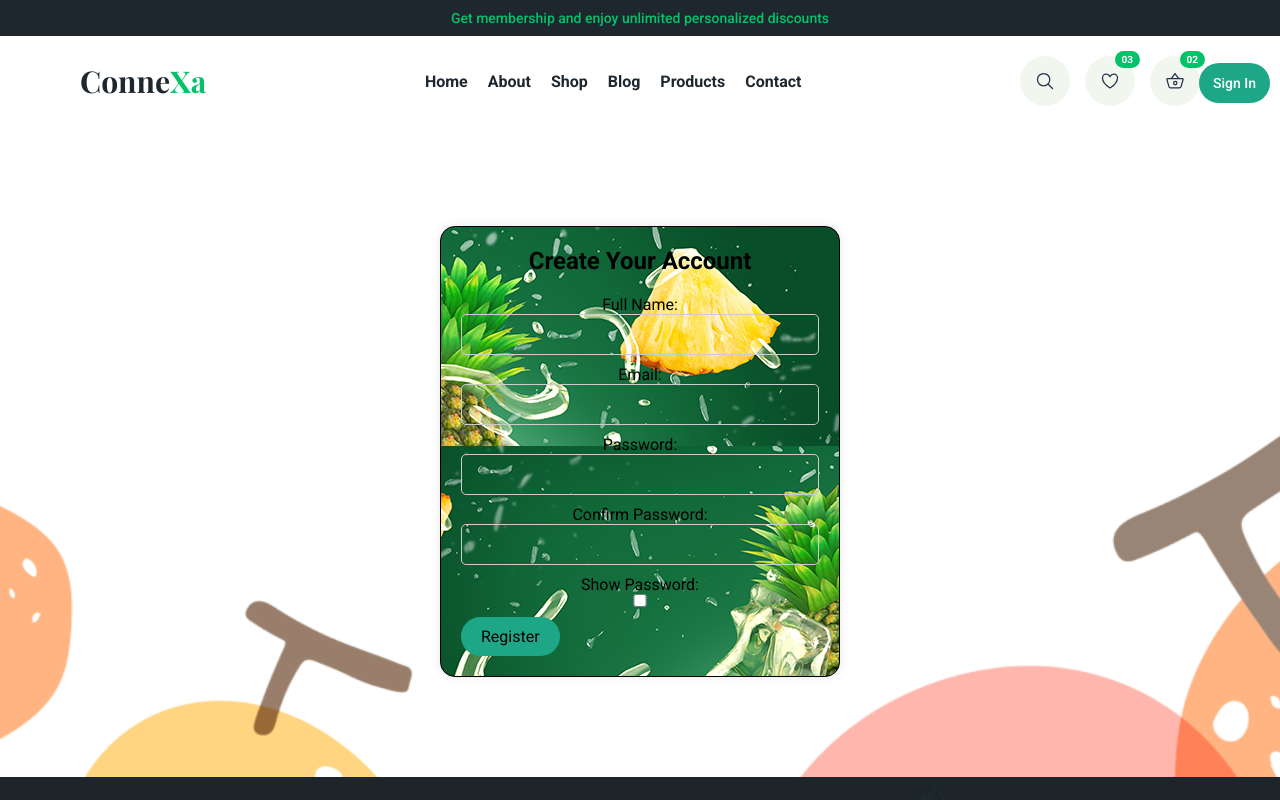
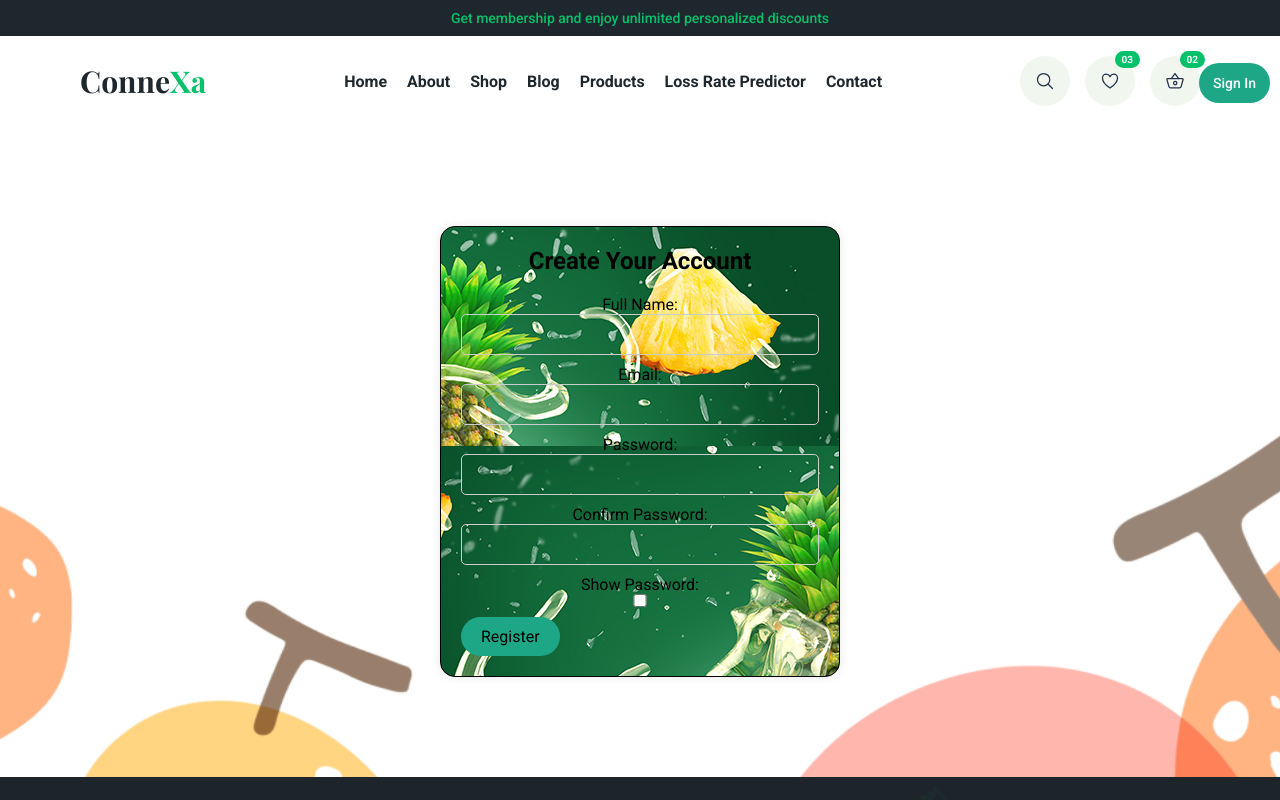
Before and after one commit to RumethSandinu/Project-connexa, a plain HTML site: page web/templates/Register.html in a window 1280 px wide. Shown: the top 800 px of the page. Drawn offline with nearby package versions, Linux system fonts and the light colour scheme; a web font is replaced by a local one.

Commit message:
update web pages

```diff
--- a/web/templates/Register.html
+++ b/web/templates/Register.html
@@ -80,6 +80,9 @@
 
             <li>
               <a href="../shop.html" class="navbar-link">Products</a>
+            </li>
+            <li>
+              <a href="model.html" class="navbar-link">Loss Rate Predictor</a>
             </li>
 
             <li>
```
Also changed, not shown: web/templates/index.html (+3 -0 lines), web/templates/login.html (+3 -0 lines), 1 other file.
